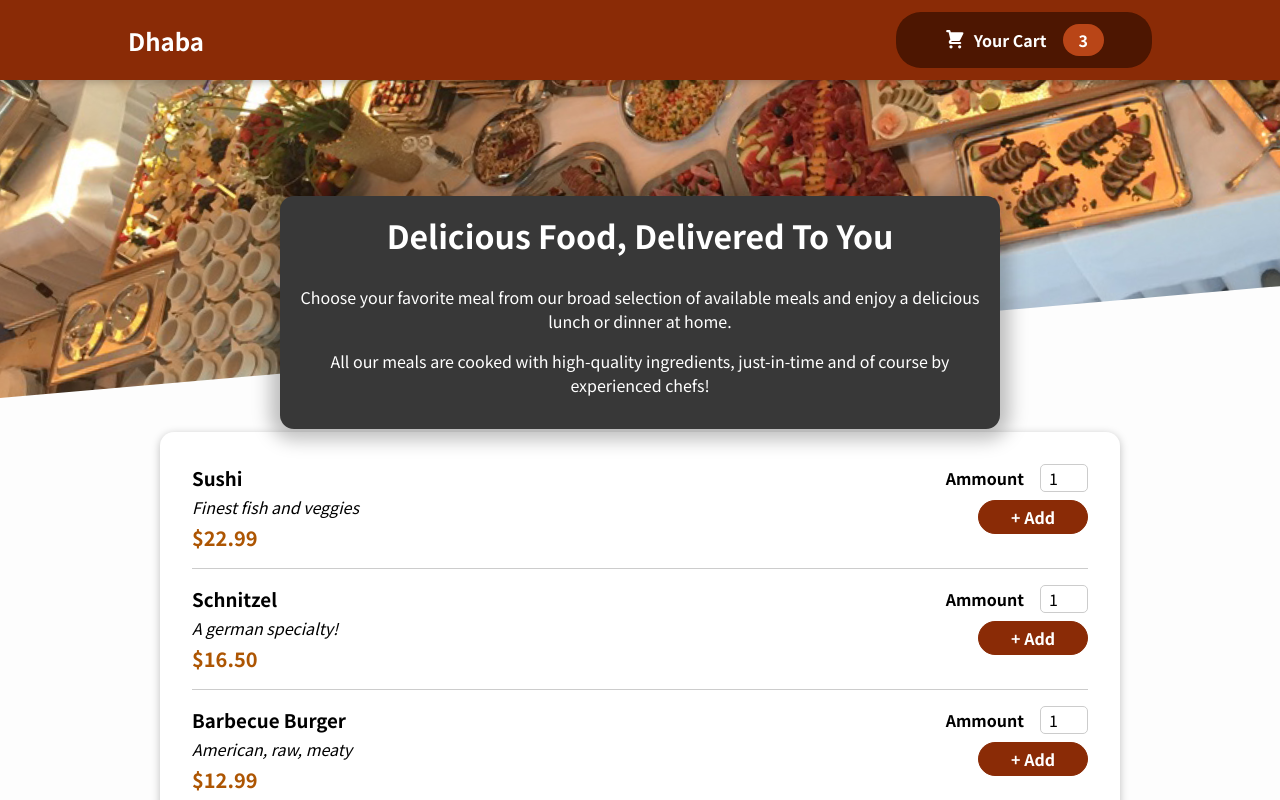
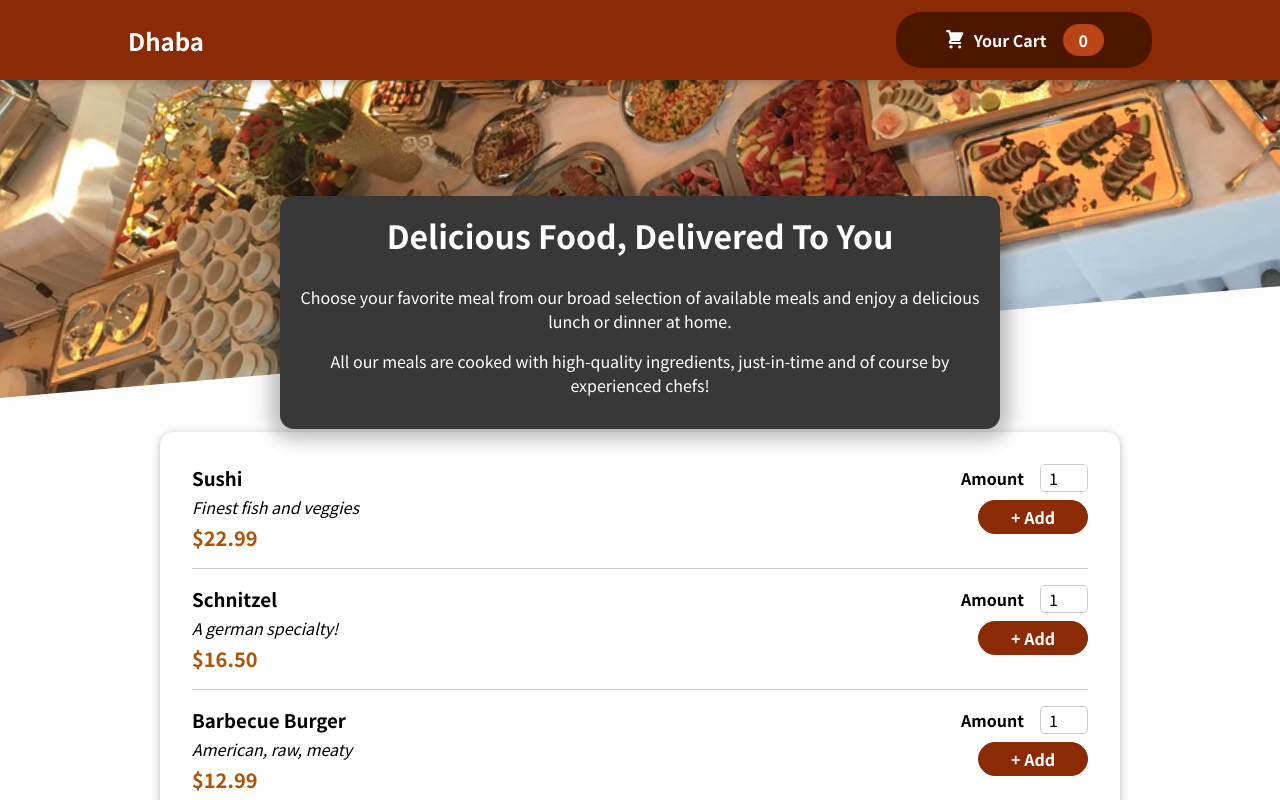
Before and after one commit to DxllLucifer/FoodOrderReactJs, a React (Create React App) app: page / in a window 1280 px wide. Shown: the top 800 px of the page. Built offline with nearby package versions, Linux system fonts and the light colour scheme.

Commit message:
cart error commit

```diff
--- a/package.json
+++ b/package.json
@@ -34,5 +34,8 @@
       "last 1 firefox version",
       "last 1 safari version"
     ]
+  },
+  "devDependencies": {
+    "@babel/plugin-proposal-private-property-in-object": "^7.21.11"
   }
 }
--- a/src/App.jsx
+++ b/src/App.jsx
@@ -2,6 +2,7 @@
 import Header from './components/Layout/Header'
 import Meals from './components/Meals/Meals';
 import Cart from './components/Cart/Cart';
+import CartProvider from './Store/CartProvider';
 
 function App() {
   const [cartIsShown, setCartIsShown] = useState(false)
@@ -13,13 +14,13 @@
   }
 
   return (
-    <>
+    <CartProvider>
       {cartIsShown && <Cart onHideCart={hideCartHandler} />}
       <Header onShowCart={showCartHandler} onHideCart={hideCartHandler} />
       <main>
         <Meals/>
       </main>
-    </>
+    </CartProvider>
   );
 }
 
--- /dev/null
+++ b/src/Store/CartProvider.js
@@ -0,0 +1,42 @@
+import { useReducer } from 'react';
+import CartContext from './cart-context'
+
+const defaultCartState = {
+    items:[],
+    totalAmount:0,
+}
+const cartReducer = (state, action)=>{
+    debugger
+    if(action.type === 'ADD'){
+        const updatedItems = state.items.concat(action.item)
+        const updatedTotalAmount = state.totalAmount + action.item.price * action.item.amount
+        return{
+            items:updatedItems,
+            totalAmount:updatedTotalAmount
+        }
+    }
+    return defaultCartState
+}
+const CartProvider = props =>{
+    const [cartState, dispatchCartAction] = useReducer(cartReducer, defaultCartState )
+    const addItemToCartHandler = (item) => {
+        debugger
+        dispatchCartAction({type:'ADD', item:item})
+        console.log(cartState);
+    };
+    const removeItemToCartHandler = (id) => {
+        dispatchCartAction({type:'REMOVE', id:id})
+
+    };
+    const cartContext = {
+        item:cartState.items,
+        totalAmount:cartState.totalAmount,
+        addItem:addItemToCartHandler,
+        removeItem:removeItemToCartHandler
+    }
+
+    return<CartContext.Provider value = {cartContext}>
+        {props.children}
+    </CartContext.Provider>
+}
+export default CartProvider
--- /dev/null
+++ b/src/Store/cart-context.js
@@ -0,0 +1,10 @@
+import React from 'react'
+
+const CartContext = React.createContext({
+    items:[] ,
+    totalAmount:0,
+    addItem:(item)=>{},
+    removeItem:(id)=>{}
+})
+
+export default CartContext
--- a/src/components/Layout/Header.jsx
+++ b/src/components/Layout/Header.jsx
@@ -3,6 +3,7 @@
 import classes from './Header.module.css'
 import HeaderCartButton from './HeaderCartButton'
 export default function Header(props) {
+
   return (
     <>
         <header className={classes.header}>
--- a/src/components/Layout/HeaderCartButton.jsx
+++ b/src/components/Layout/HeaderCartButton.jsx
@@ -1,14 +1,22 @@
-import React from 'react'
+import React, { useContext } from 'react'
 import CartIcon from '../Cart/CartIcon'
+import CartContext from '../../Store/cart-context'
 import classes from './HeaderCartButton.module.css'
+
 export default function HeaderCartButton(props) {
+  const cartCtx = useContext(CartContext);
+
+  const numberOfCartItems = cartCtx.items? cartCtx.items.reduce((curNumber,item)=>{
+    return curNumber + item.amount
+  }, 0 ) : 0
+
   return (
     <button className={classes.button} onClick={props.onClick}>
         <span className={classes.icon}>
             <CartIcon/>
         </span>
         <span>Your Cart</span>
-        <span className={classes.badge} >3</span>
+        <span className={classes.badge} >{numberOfCartItems}</span>
     </button>
   )
 }
--- a/src/components/Meals/AvailableMeals.jsx
+++ b/src/components/Meals/AvailableMeals.jsx
@@ -34,6 +34,7 @@
     const mealList = DUMMY_MEALS.map((meal) => (
     <MealItem
       key={meal.id}
+      id={meal.id}
       name={meal.name}
       description={meal.description}
       price={meal.price}
--- a/src/components/Meals/MealItem/MealItem.jsx
+++ b/src/components/Meals/MealItem/MealItem.jsx
@@ -1,8 +1,23 @@
-import React from 'react'
+import React, { useContext } from 'react'
 import classes from './MealItem.module.css'
 import MealItemForm from './MealItemForm'
+import CartContext from '../../../Store/cart-context';
 export default function MealItem(props) {
-    const price = `$${props.price.toFixed(2)}`
+    const cartCtx = useContext(CartContext);
+
+    const price = `$${props.price.toFixed(2)}`;
+
+    const addToCartHandler = amount => {
+      debugger
+      cartCtx.addItem({
+        id:props.id,
+        name:props.name,
+        amount:amount,
+        price:props.price
+      })
+      console.log(cartCtx.items);
+    };
+
   return (
     <li className={classes.meal}>
         <div>
@@ -11,7 +26,7 @@
             <div className={classes.price} >{price}</div>
         </div>
         <div>
-            <MealItemForm/>
+            <MealItemForm onAddToCart={addToCartHandler}/>
         </div>
     </li>
   )
--- a/src/components/Meals/MealItem/MealItemForm.jsx
+++ b/src/components/Meals/MealItem/MealItemForm.jsx
@@ -1,10 +1,26 @@
-import React from 'react'
+import React, { useRef, useState } from 'react'
 import classes from './MealItemForm.module.css'
 import Input from '../../UI/Input'
-export default function MealItemForm() {
+export default function MealItemForm(props) {
+  const [amountIsValid, setAmountIsValid] = useState(true)
+  const amountInputRef = useRef();
+
+  const submitHandler = event =>{
+    debugger
+    event.preventDefault();
+    console.log(amountInputRef)
+    const enterAmount = amountInputRef.current.value;
+    const enteredAmountNumber = +enterAmount;
+    if(enterAmount.trim().length ===0 || enteredAmountNumber < 1 || enteredAmountNumber>5){
+      setAmountIsValid(false)
+      return;
+    }
+    props.onAddToCart(enteredAmountNumber);
+  }
   return (
-    <form className={classes.form}>
-      <Input label="Ammount" input={{
+    <form onSubmit={submitHandler} className={classes.form}>
+      <Input label="Amount" ref={amountInputRef} input={{
+
         id:'amount',
         type:'number',
         min:'1',
@@ -13,6 +29,7 @@
         defaultValue:'1'
       }} />
       <button>+ Add</button>
+      {!amountIsValid && <p> Please enter a valid amount (1-5). </p>}
     </form>
   )
 }
--- a/src/components/UI/Input.jsx
+++ b/src/components/UI/Input.jsx
@@ -1,10 +1,11 @@
 import React from 'react'
 import classes from './Input.module.css'
-export default function Input (props) {
+ const Input = React.forwardRef ((props, ref) => {
   return (
     <div className={classes.input}>
-        <label htmlFor={props.input.id} >{props.label}</label>
-        <input {...props.input} />
+        <label htmlFor={props.input.id}> {props.label} </label>
+        <input ref={ref} {...props.input} />
     </div>
-  )
-}
+  );
+});
+export default Input
```
Also changed, not shown: 1 other file (tests, documents, lock files or other folders).
